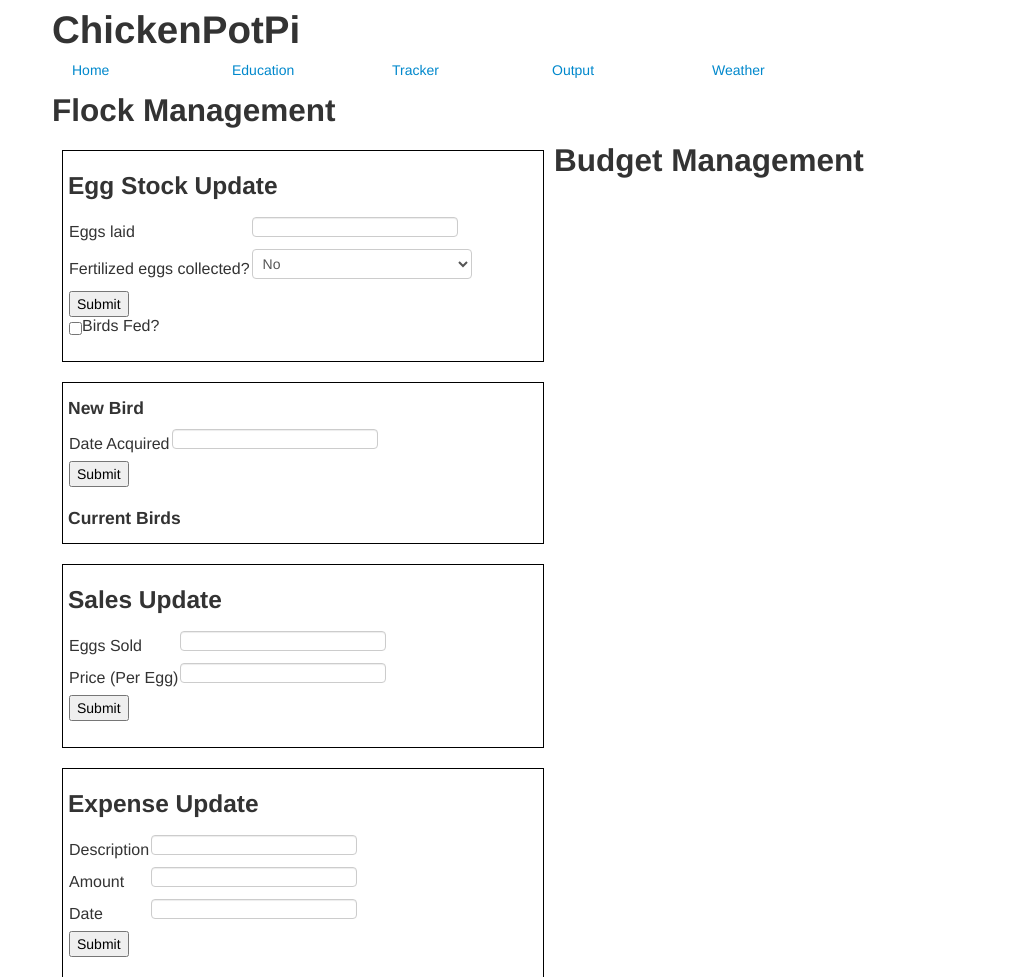
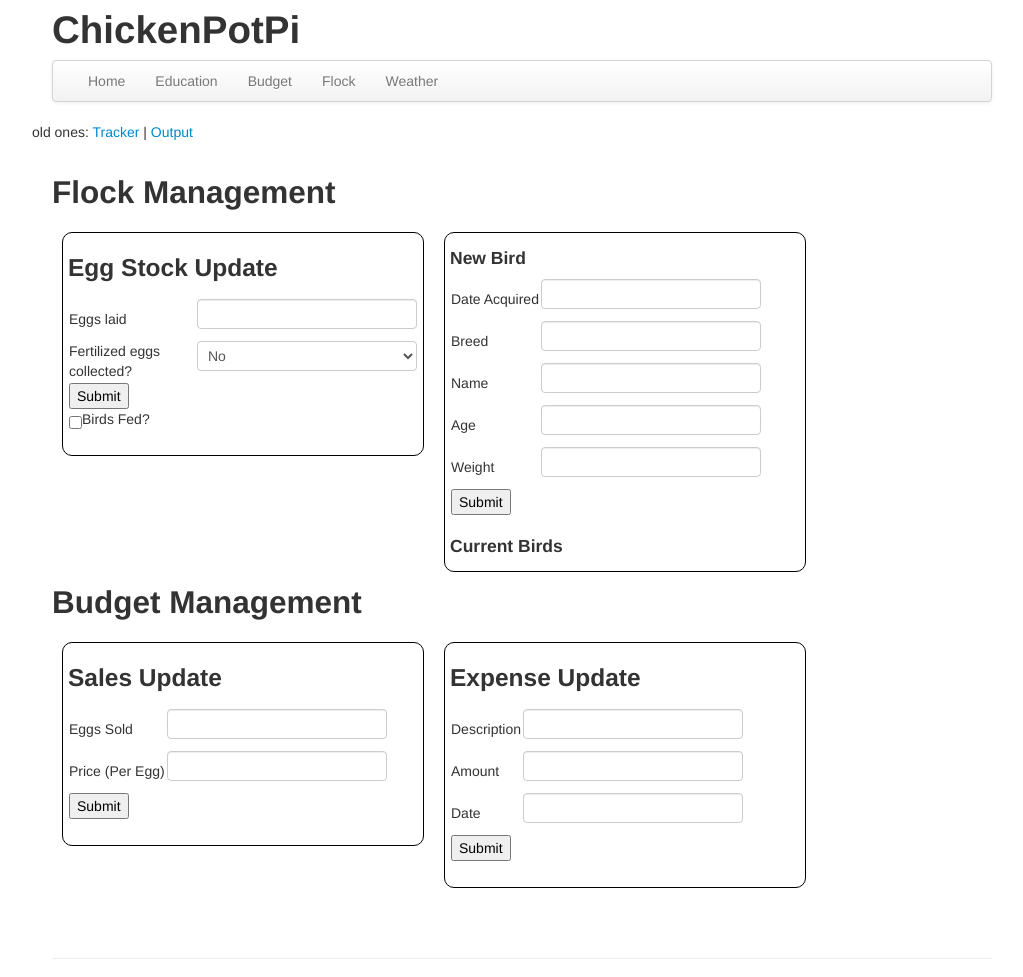
Before and after one commit to jseigel24/ChickenPotPi, a PHP site: template server/views/Tracker.php in a window 1280 px wide. Shown: the top 977 px of the page, without its empty margins (118-1141 px from the left). Run offline with PHP 8.4, Linux system fonts and the light colour scheme; the template is opened without the code that fills it, so the values that code supplies are empty.

Commit message:
Added Budget.class.php, Budget.php, Flock.php to the site Also rearranging it, going to lose Output and Tracker.php

```diff
--- a/server/assets/css/main.css
+++ b/server/assets/css/main.css
@@ -1,5 +1,4 @@
 .clearfloat {
-	height: 0;
 	clear: both;
 }
 
@@ -7,6 +6,8 @@
 border: 1px solid #000000;
 margin:10px;
 padding:5px;
-width:50%;
+width:350px;
 float:left;
+border-radius:10px;
+-moz-border-radius: 10px;
 }
--- /dev/null
+++ b/server/controllers/Budget.class.php
@@ -0,0 +1,5 @@
+<?php
+
+class Budget{
+
+}
--- a/server/index.php
+++ b/server/index.php
@@ -17,6 +17,9 @@ getRoute()->get('/tracker', array('Site', 'Tracker'));
 getRoute()->get('/output', array('Site', 'Output'));
 getRoute()->get('/weather', array('Site', 'Weather'));
 
+getRoute()->get('/flock', array('Site', 'Flock'));
+getRoute()->get('/budget', array('Site', 'Budget'));
+
 getRoute()->post('/tracker/eggslaid', array('FormSubmit', 'eggslaid'));
 getRoute()->post('/tracker/salesupdate', array('FormSubmit', 'salesupdate'));
 getRoute()->post('/tracker/expenseupdate', array('FormSubmit', 'expenseupdate'));
--- a/server/views/Tracker.php
+++ b/server/views/Tracker.php
@@ -1,4 +1,4 @@
-<h2> Flock Management</h2>
+<h2 class="clearfloat"> Flock Management</h2>
 
 
 <div class="formsec">
@@ -38,10 +38,34 @@
 <table>
 	<tr>
 		<td>Date Acquired</td>
-		<td><input type="text" id="datepicker" /></td>
+		<td><input type="text" name="" /></td>
 	</tr>
 
-<tr><td><input type="submit"/></td></tr>
+
+        <tr>
+                <td> Breed </td>
+                <td><input type="text" name="breed" /></td>
+        </tr>
+
+        <tr>
+                <td>Name</td>
+                <td><input type="text" name="name" /></td>
+        </tr>
+
+
+        <tr>
+                <td>Age</td>
+                <td><input type="text" id="=age" /></td>
+        </tr>
+
+        <tr>
+                <td>Weight</td>
+                <td><input type="text" id="weight" /></td>
+        </tr>
+
+	<tr><td><input type="submit"/></td></tr>
+
+
 </table>
 </form>
 
@@ -51,7 +75,7 @@
 </div>
 
 
-<h2>Budget Management</h2>
+<h2 class="clearfloat">Budget Management</h2>
 
 <div class="formsec">
 
--- a/server/views/header.php
+++ b/server/views/header.php
@@ -1,4 +1,4 @@
-
+<!DOCTYPE html>
 <html>
 <head>
 	<title>ChickenPotPi</title>
@@ -12,12 +12,28 @@
 
 <header>
 	<h1>ChickenPotPi</h1>
-	<div id="navbar" style="row span9">
-		<div class="span2" id="home"><a href="/">Home</a></div>
-		<div class="span2" id="education"><a href="/education">Education</a></div>
-		<div class="span2" id="tracker"><a href="/tracker">Tracker</a></div>
-		<div class="span2" id="output"><a href="/output">Output</a></div>
-		<div class="span2" id="weather"><a href="/weather">Weather</a></div>
+	<div class="navbar">
+		<div class="navbar-inner">
+		<ul class="nav">
+			<li>
+				<a href="/">Home</a>
+			</li>
+			<li>
+				<a href="/education">Education</a>
+			</li>
+			<li>
+				<a href="/budget">Budget</a>
+			</li>
+			<li>
+				<a href="/flock">Flock</a>
+			</li>
+			<li>
+				<a href="/weather">Weather</a>
+			</li>
+		</ul>
+		</div>
+	</div>
+	<div class="row">old ones: <a href="/tracker">Tracker</a> | <a href="/output">Output</a>
 	</div>
 	<div class="row">&nbsp;</div>
 </header>
```
Also changed, not shown: server/controllers/Site.class.php (+12 -0 lines), server/views/Flock.php (added, +43 -0 lines), server/views/Budget.php (added).
